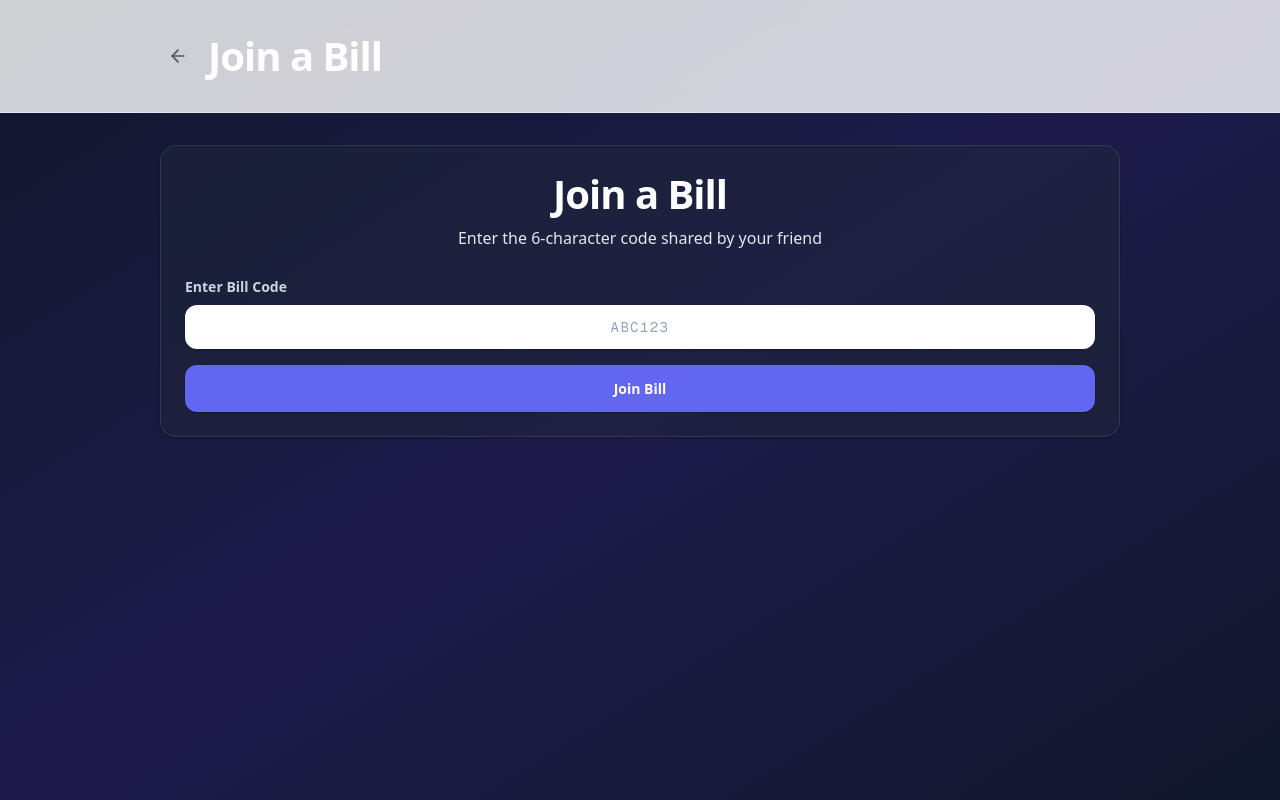
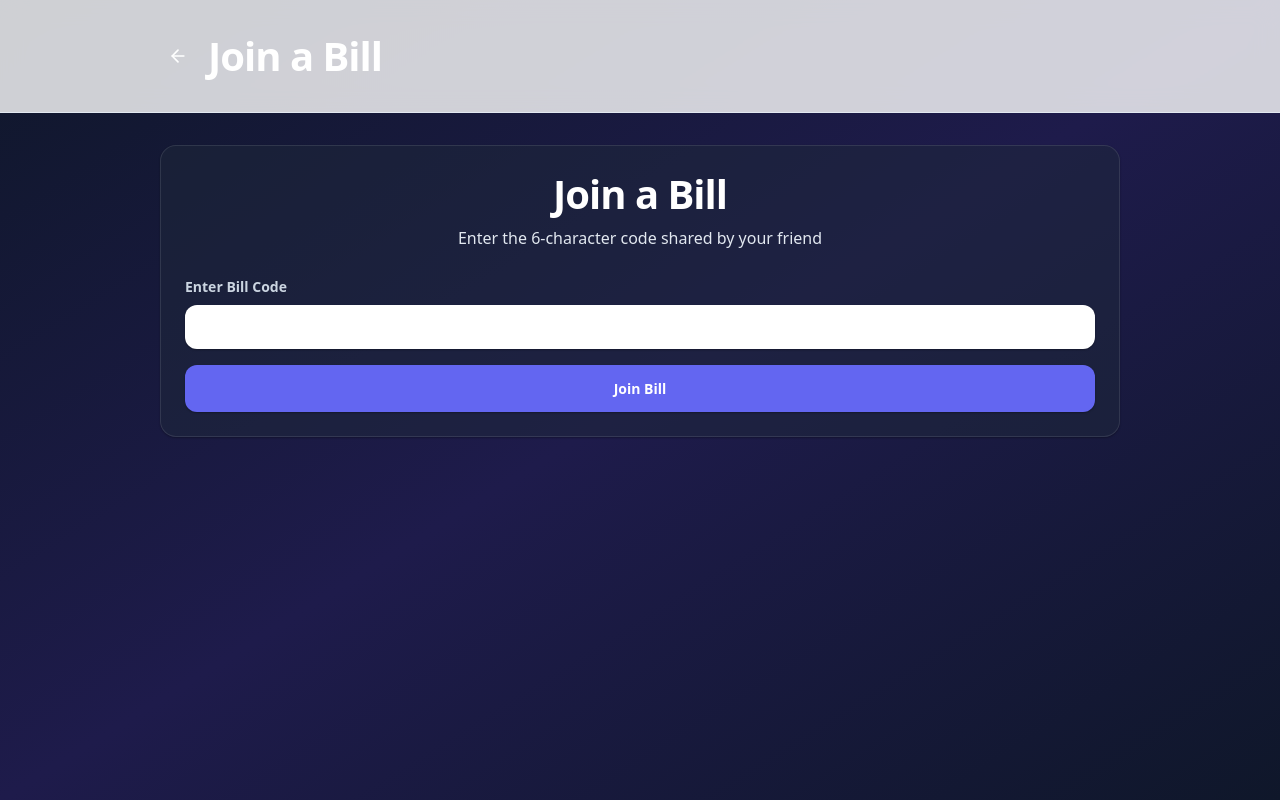
Before and after one commit to Luciferbomb/splitgravity, a Next.js app: page /join in a window 1280 px wide. Built offline with nearby package versions, Linux system fonts and the light colour scheme.

Commit message:
Aggressively fix textbox visibility with webkit overrides

```diff
--- a/src/app/text-fixes.css
+++ b/src/app/text-fixes.css
@@ -25,16 +25,49 @@ label {
     color: #cbd5e1 !important;
 }
 
-/* Input text should be white */
+/* INPUT TEXT VISIBILITY - MOST IMPORTANT */
 input,
 textarea,
-select {
+select,
+input[type="text"],
+input[type="email"],
+input[type="password"],
+input[type="number"],
+input[type="tel"],
+input[type="url"],
+input[type="search"] {
     color: #ffffff !important;
+    -webkit-text-fill-color: #ffffff !important;
+    caret-color: #ffffff !important;
 }
 
+/* Ensure placeholder is visible but distinct */
 input::placeholder,
-textarea::placeholder {
-    color: #94a3b8 !important;
+textarea::placeholder,
+input::-webkit-input-placeholder,
+textarea::-webkit-input-placeholder,
+input::-moz-placeholder,
+textarea::-moz-placeholder,
+input:-ms-input-placeholder,
+textarea:-ms-input-placeholder {
+    color: #64748b !important;
+    opacity: 1 !important;
+    -webkit-text-fill-color: #64748b !important;
+}
+
+/* Autofill text should also be white */
+input:-webkit-autofill,
+input:-webkit-autofill:hover,
+input:-webkit-autofill:focus,
+input:-webkit-autofill:active,
+textarea:-webkit-autofill,
+textarea:-webkit-autofill:hover,
+textarea:-webkit-autofill:focus,
+textarea:-webkit-autofill:active {
+    -webkit-text-fill-color: #ffffff !important;
+    -webkit-box-shadow: 0 0 0 30px #1e293b inset !important;
+    box-shadow: 0 0 0 30px #1e293b inset !important;
+    transition: background-color 5000s ease-in-out 0s !important;
 }
 
 /* Button text should be white */
@@ -68,8 +101,10 @@ a:hover {
 .text-slate-900,
 .text-slate-800,
 .text-slate-700,
+.text-slate-600,
 .text-gray-900,
 .text-gray-800,
+.text-gray-700,
 .text-black {
     color: #ffffff !important;
 }
@@ -78,3 +113,10 @@ a:hover {
 div {
     color: inherit;
 }
+
+/* Special override for any remaining dark backgrounds with dark text */
+*[class*="bg-white"] input,
+*[class*="bg-slate"] input {
+    color: #ffffff !important;
+    -webkit-text-fill-color: #ffffff !important;
+}
```
